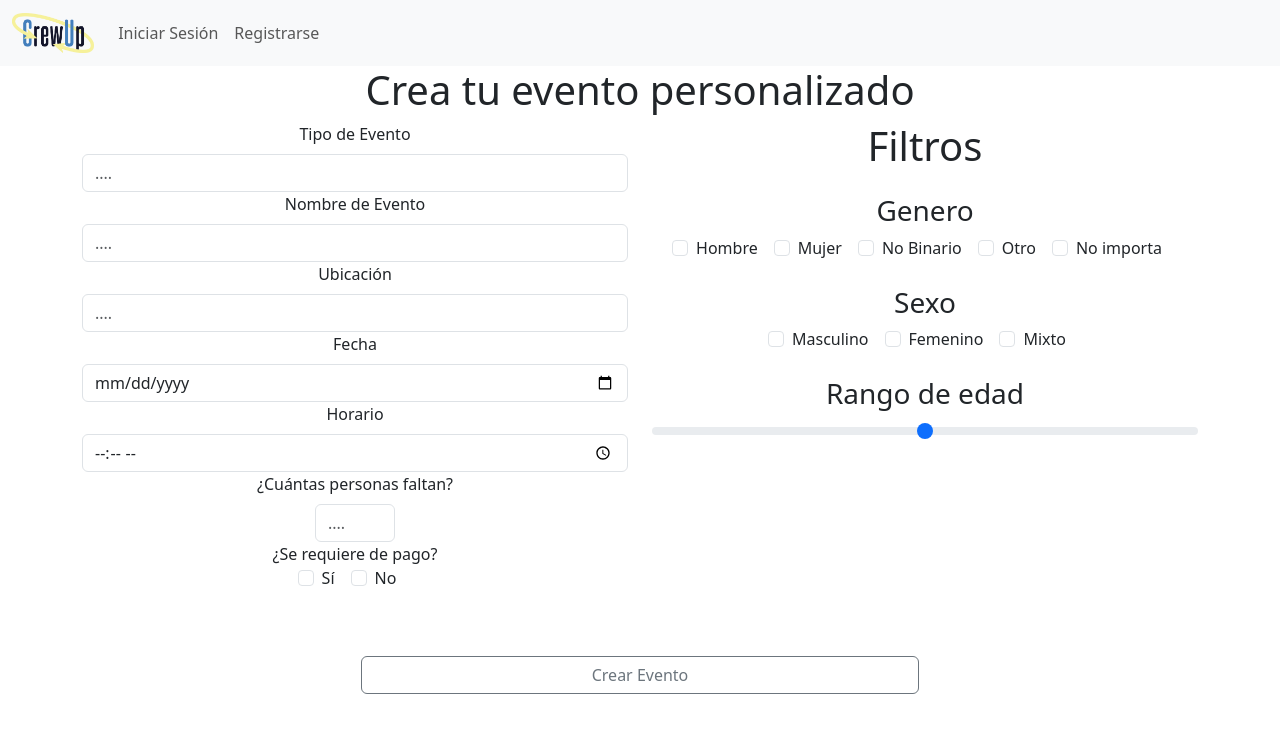
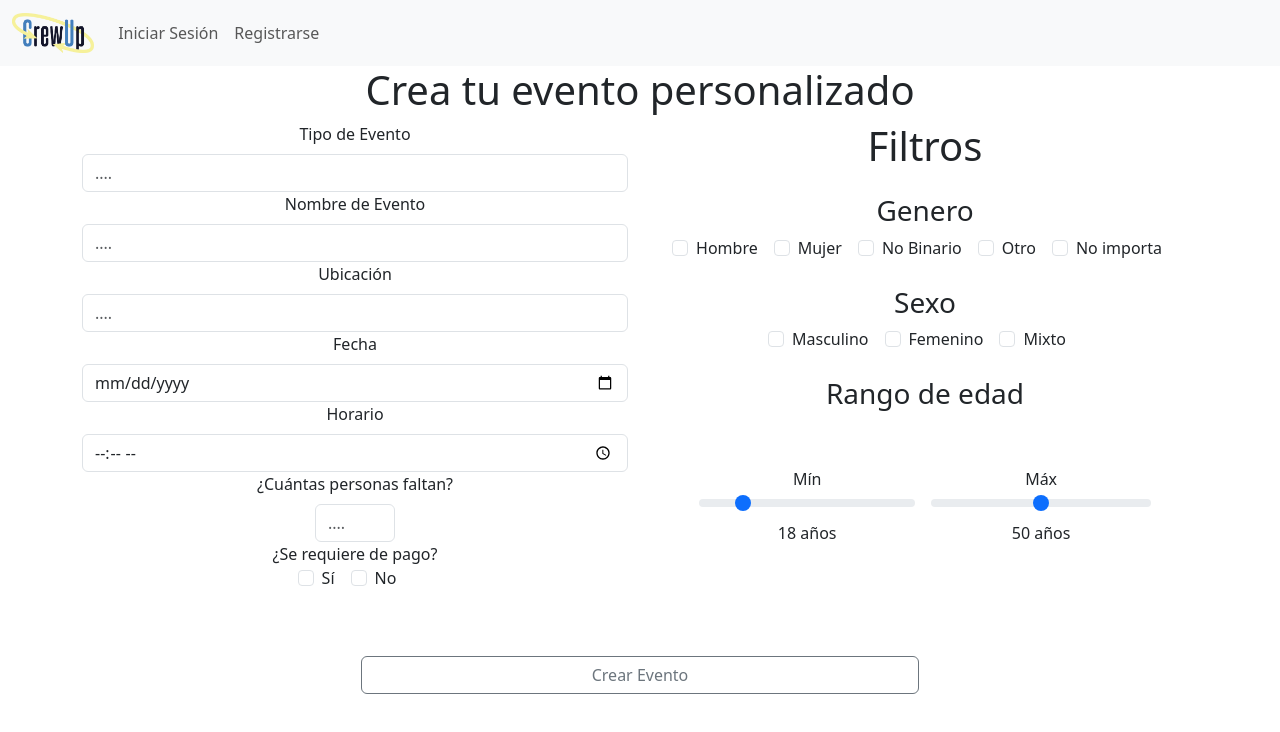
Before and after one commit to carostraub/proyectoFinal, a React (Vite) app in the folder front/: page /createother in a window 1280 px wide. Shown: the top 732 px of the page. Built offline with nearby package versions, Linux system fonts and the light colour scheme; no server answers.

Commit message:
Componente de rango de edad y puse el componente en CrearOther

```diff
--- a/front/package.json
+++ b/front/package.json
@@ -15,7 +15,8 @@
     "bootstrap-icons": "^1.11.3",
     "react": "^18.3.1",
     "react-dom": "^18.3.1",
-    "react-router-dom": "^7.2.0"
+    "react-router-dom": "^7.2.0",
+    "react-slider": "^2.0.6"
   },
   "devDependencies": {
     "@eslint/js": "^9.17.0",
--- /dev/null
+++ b/front/src/components/AgeRange.jsx
@@ -0,0 +1,63 @@
+import React, { useState } from "react";
+
+const AgeRange = ({ onChange }) => {
+  const [edadMin, setEdadMin] = useState(18);
+  const [edadMax, setEdadMax] = useState(50);
+
+  const handleMinChange = (e) => {
+    const value = Number(e.target.value);
+    if (value < edadMax) {
+      setEdadMin(value);
+      onChange({ edadMin: value, edadMax });
+    }
+  };
+
+  const handleMaxChange = (e) => {
+    const value = Number(e.target.value);
+    if (value > edadMin) {
+      setEdadMax(value);
+      onChange({ edadMin, edadMax: value });
+    }
+  };
+
+  return (
+    <div className="text-center mt-4">
+
+      <div className="d-flex justify-content-center align-items-center gap-3">
+        {/* Input de Edad Mínima */}
+        <div>
+          <label htmlFor="edadMin">Mín</label>
+          <input
+            type="range"
+            id="edadMin"
+            min="0"
+            max="100"
+            step="1"
+            value={edadMin}
+            onChange={handleMinChange}
+            className="form-range"
+          />
+          <span>{edadMin} años</span>
+        </div>
+
+        {/* Input de Edad Máxima */}
+        <div>
+          <label htmlFor="edadMax">Máx</label>
+          <input
+            type="range"
+            id="edadMax"
+            min="0"
+            max="100"
+            step="1"
+            value={edadMax}
+            onChange={handleMaxChange}
+            className="form-range"
+          />
+          <span>{edadMax} años</span>
+        </div>
+      </div>
+    </div>
+  );
+};
+
+export default AgeRange;
--- a/front/src/pages/Eventos/CrearOther.jsx
+++ b/front/src/pages/Eventos/CrearOther.jsx
@@ -1,5 +1,7 @@
 import React, {useState} from "react";
 import { useAuth } from "../../../src/context/AuthContext";
+import AgeRange from "../../components/AgeRange";
+
 
 const CreateOther = () => {
   const { user } = useAuth();
@@ -21,6 +23,10 @@ const CreateOther = () => {
             ...formData,
             [name]: value
         });
+    };
+
+    const handleAgeRangeChange = ({ edadMin, edadMax }) => {
+      setFormData({ ...formData, edadMin, edadMax });
     };
 
   return (
@@ -211,7 +217,7 @@ const CreateOther = () => {
           <h3 className="text-center mt-4">Rango de edad</h3>
 
           <label htmlFor="customRange1" className="form-label"></label>
-          <input type="range" className="form-range" id="customRange1"></input>
+          <AgeRange onChange={handleAgeRangeChange} />
         </div>
       </div>
       <div className="mt-5">
```
Also changed, not shown: 1 other file (tests, documents, lock files or other folders).
